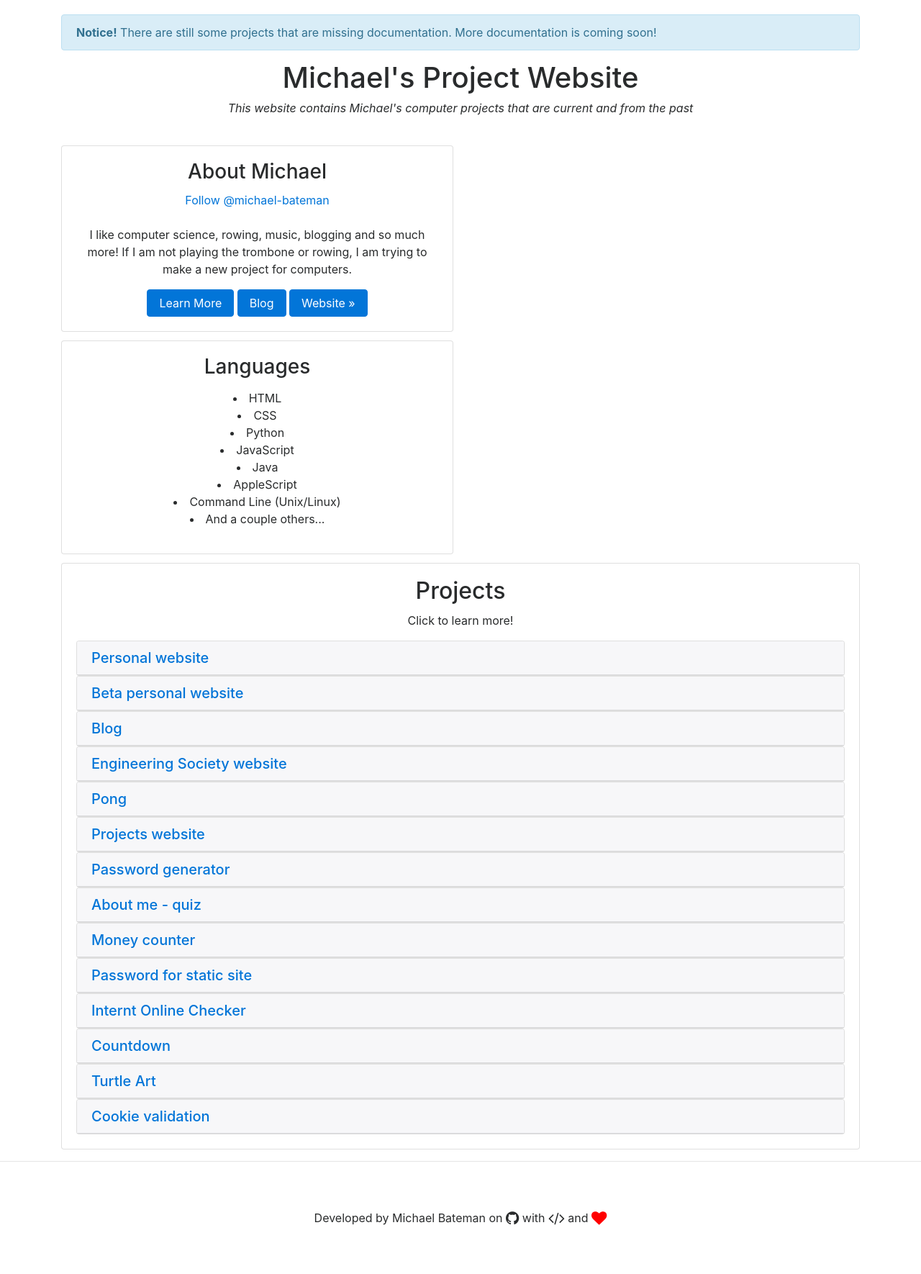
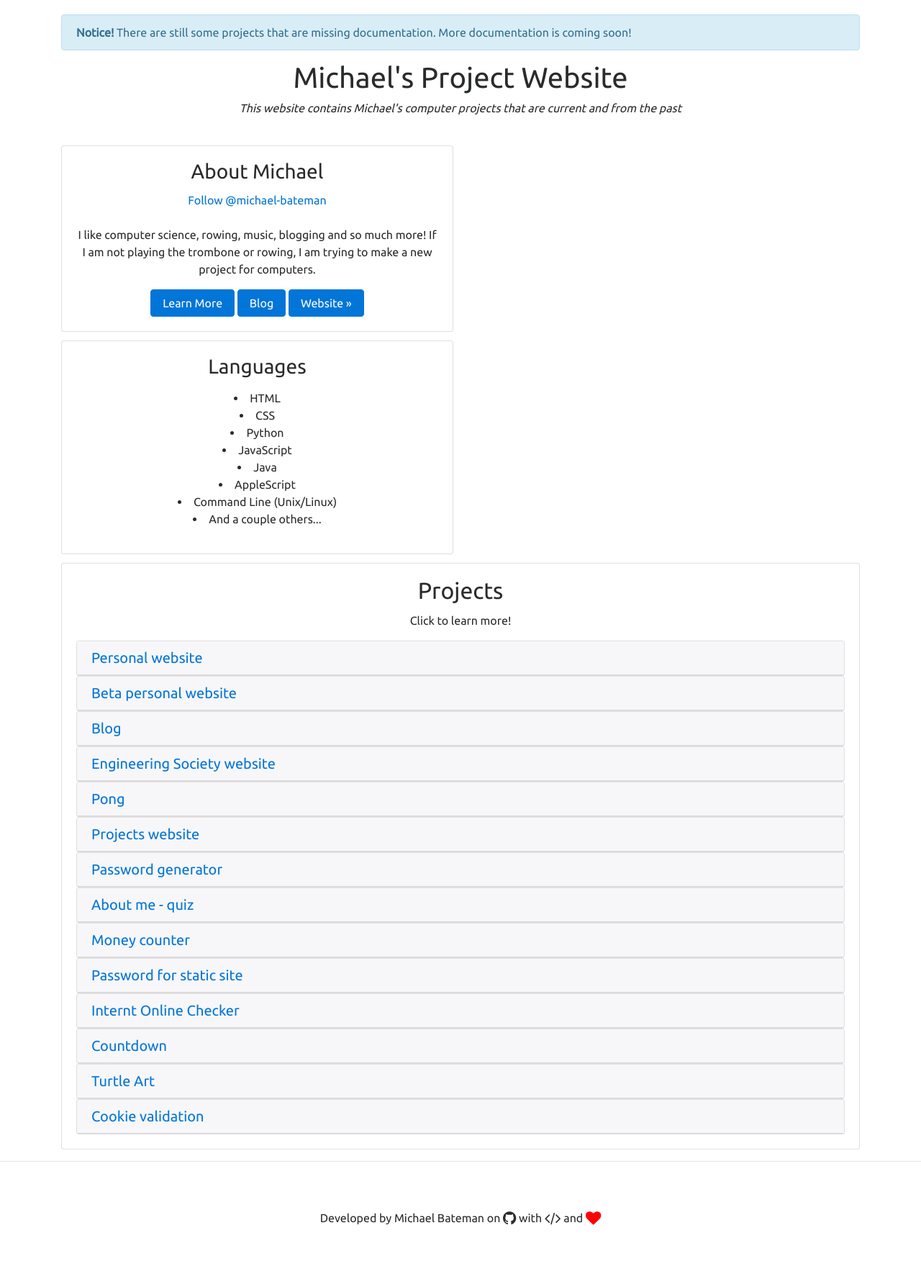
Before and after one commit to michael-bateman/projects.michaelbateman.ca, a Jekyll site: the page built from index.html, in a window 1280 px wide. Shown: the whole page at 72% size. Built offline with Jekyll 4.4.1, drawn with Linux system fonts in a browser that asks for light colours.

Commit message:
Added new font

```diff
--- a/css/custom.css
+++ b/css/custom.css
@@ -1,3 +1,11 @@
+/* Fonts */
+@font-face {
+	font-family: Ubuntu;
+	src:url(../fonts/ubuntu.ttf);
+}
+
+/* Main CSS */
+
 /* Add back when remove header
 body {
 	padding-top: 50px;
@@ -6,6 +14,7 @@ body {
 /* This is when there is a notice in the header */
 body {
 	padding-top: 20px;
+	font-family: 'Ubuntu', sans-serif;
 }
 footer {
 	padding-bottom: 50px;
```
Also changed, not shown: fonts/ubuntu.ttf (added).
